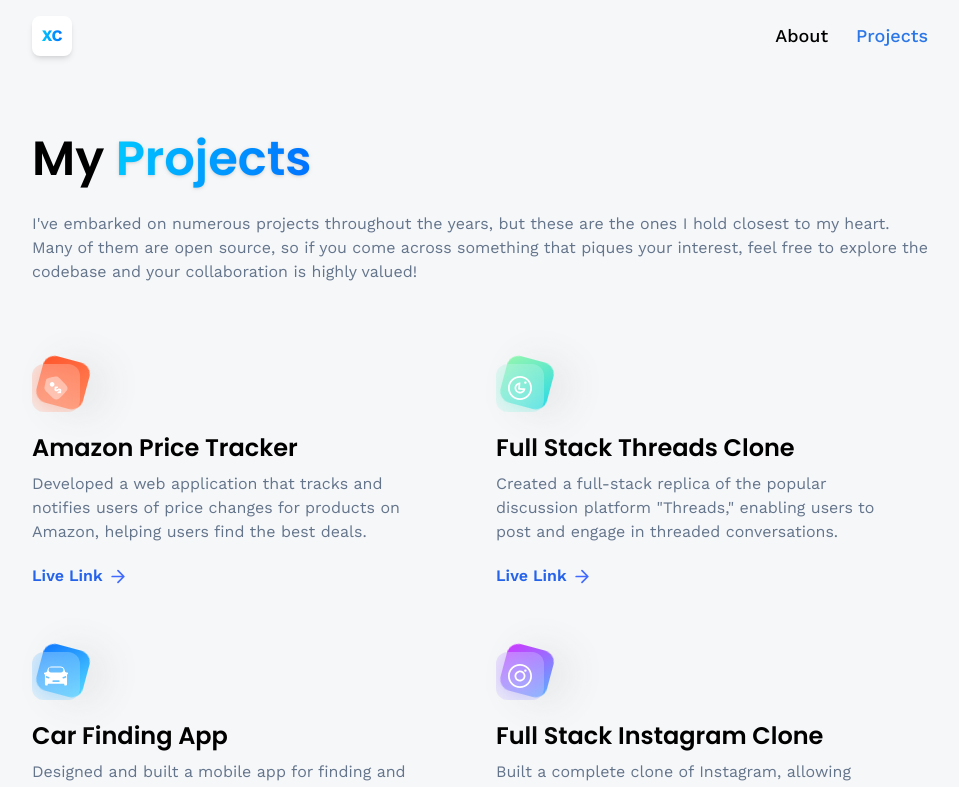
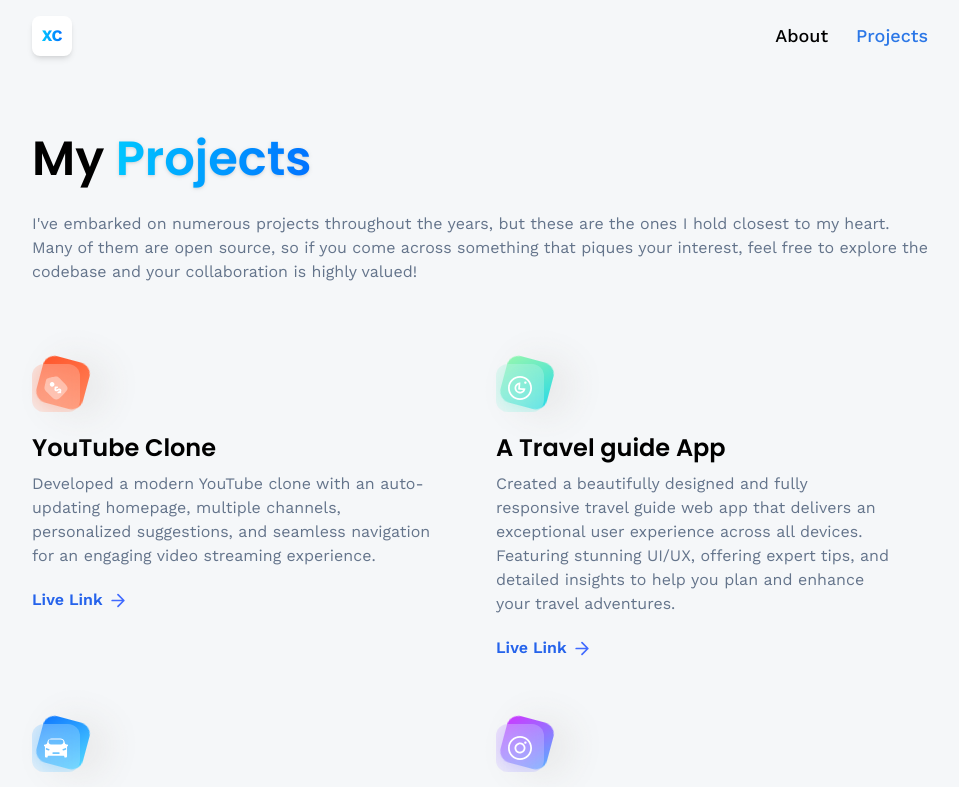
Before and after one commit to DRealCharlesXavier/JS-Mastery-3D_portfolio, a React (Vite) app: page /projects in a window 1280 px wide. Shown: the top 787 px of the page, without its empty margins (160-1119 px from the left). Built offline with nearby package versions, Linux system fonts and the light colour scheme.

Commit message:
augmenting Projects section

```diff
--- a/src/constants/index.js
+++ b/src/constants/index.js
@@ -187,18 +187,18 @@
   {
     iconUrl: pricewise,
     theme: "btn-back-red",
-    name: "Amazon Price Tracker",
+    name: "YouTube Clone",
     description:
-      "Developed a web application that tracks and notifies users of price changes for products on Amazon, helping users find the best deals.",
-    link: "https://github.com/adrianhajdin/pricewise",
+      "Developed a modern YouTube clone with an auto-updating homepage, multiple channels, personalized suggestions, and seamless navigation for an engaging video streaming experience.",
+    link: "https://bestyoutubeclone.netlify.app",
   },
   {
     iconUrl: threads,
     theme: "btn-back-green",
-    name: "Full Stack Threads Clone",
+    name: "A Travel guide App",
     description:
-      'Created a full-stack replica of the popular discussion platform "Threads," enabling users to post and engage in threaded conversations.',
-    link: "https://github.com/adrianhajdin/threads",
+      "Created a beautifully designed and fully responsive travel guide web app that delivers an exceptional user experience across all devices. Featuring stunning UI/UX, offering expert tips, and detailed insights to help you plan and enhance your travel adventures.",
+    link: "https://camp-guide-hilink.netlify.app",
   },
   {
     iconUrl: car,
```
